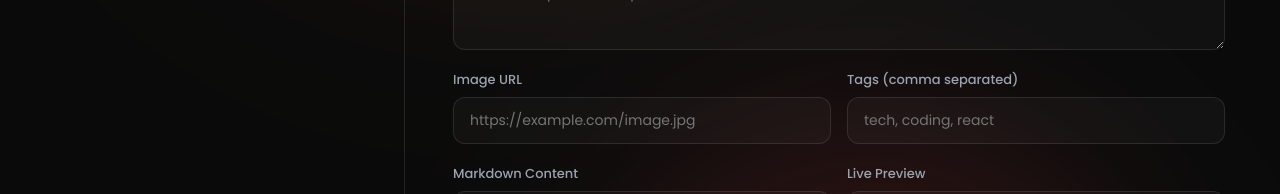
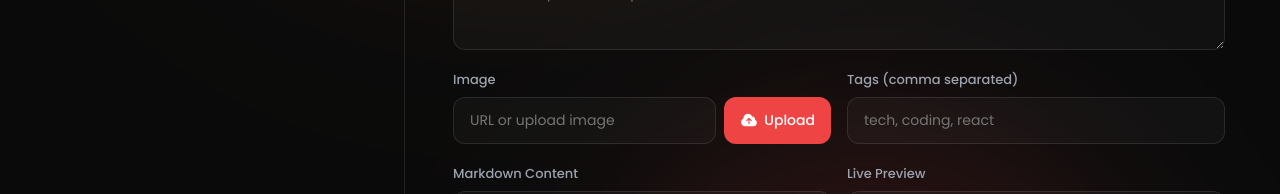
Before and after one commit to abibhaskara/Profile, a React (Vite) app: page /admin in a window 1280 px wide. Shown: the part 448-642 px from the top of the page. Built offline with nearby package versions, Linux system fonts and the light colour scheme; no server answers.

Commit message:
Add Cloudinary image upload feature for CMS

```diff
--- a/package.json
+++ b/package.json
@@ -16,6 +16,7 @@
     "@libsql/client": "^0.15.15",
     "@tailwindcss/vite": "^4.1.18",
     "better-sqlite3": "^12.5.0",
+    "cloudinary": "^2.8.0",
     "cors": "^2.8.5",
     "date-fns": "^4.1.0",
     "dotenv": "^17.2.3",
--- a/src/pages/AdminPage.jsx
+++ b/src/pages/AdminPage.jsx
@@ -2,7 +2,7 @@
 import { useState, useEffect } from 'react';
 import ReactMarkdown from 'react-markdown';
 import { motion } from 'framer-motion';
-import { HiPlus, HiPencil, HiTrash, HiCheck, HiXMark } from 'react-icons/hi2';
+import { HiPlus, HiPencil, HiTrash, HiCheck, HiXMark, HiCloudArrowUp } from 'react-icons/hi2';
 
 const AdminPage = () => {
     const [posts, setPosts] = useState([]);
@@ -15,6 +15,7 @@ const AdminPage = () => {
         image: '',
         tags: ''
     });
+    const [isUploading, setIsUploading] = useState(false);
 
     // API base URL - use relative path for production, localhost for dev
     const API_BASE = import.meta.env.DEV ? 'http://localhost:3001/api/posts' : '/api/posts';
@@ -93,6 +94,62 @@ const AdminPage = () => {
         } catch (error) {
             console.error(error);
             alert('Error saving post');
+        }
+    };
+
+    // Image upload handler
+    const handleImageUpload = async (e) => {
+        const file = e.target.files?.[0];
+        if (!file) return;
+
+        // Validate file type
+        if (!file.type.startsWith('image/')) {
+            alert('Please select an image file');
+            return;
+        }
+
+        // Validate file size (max 5MB)
+        if (file.size > 5 * 1024 * 1024) {
+            alert('Image size must be less than 5MB');
+            return;
+        }
+
+        setIsUploading(true);
+
+        try {
+            // Convert to base64
+            const reader = new FileReader();
+            reader.onload = async () => {
+                const base64 = reader.result;
+
+                const UPLOAD_URL = import.meta.env.DEV
+                    ? 'http://localhost:3001/api/upload'
+                    : '/api/upload';
+
+                const res = await fetch(UPLOAD_URL, {
+                    method: 'POST',
+                    headers: { 'Content-Type': 'application/json' },
+                    body: JSON.stringify({ image: base64 })
+                });
+
+                if (res.ok) {
+                    const data = await res.json();
+                    setFormData(prev => ({ ...prev, image: data.url }));
+                } else {
+                    const error = await res.json();
+                    alert('Upload failed: ' + (error.message || 'Unknown error'));
+                }
+                setIsUploading(false);
+            };
+            reader.onerror = () => {
+                alert('Failed to read file');
+                setIsUploading(false);
+            };
+            reader.readAsDataURL(file);
+        } catch (error) {
+            console.error('Upload error:', error);
+            alert('Upload failed');
+            setIsUploading(false);
         }
     };
 
@@ -452,14 +509,60 @@ const AdminPage = () => {
 
                         <div style={styles.formRow}>
                             <div style={styles.formGroup}>
-                                <label style={styles.label}>Image URL</label>
-                                <input
-                                    type="text"
-                                    style={styles.input}
-                                    value={formData.image}
-                                    onChange={e => setFormData({ ...formData, image: e.target.value })}
-                                    placeholder="https://example.com/image.jpg"
-                                />
+                                <label style={styles.label}>Image</label>
+                                <div style={{ display: 'flex', gap: '8px', alignItems: 'center' }}>
+                                    <input
+                                        type="text"
+                                        style={{ ...styles.input, flex: 1 }}
+                                        value={formData.image}
+                                        onChange={e => setFormData({ ...formData, image: e.target.value })}
+                                        placeholder="URL or upload image"
+                                    />
+                                    <input
+                                        type="file"
+                                        accept="image/*"
+                                        onChange={handleImageUpload}
+                                        style={{ display: 'none' }}
+                                        id="image-upload"
+                                    />
+                                    <motion.label
+                                        htmlFor="image-upload"
+                                        style={{
+                                            display: 'flex',
+                                            alignItems: 'center',
+                                            gap: '6px',
+                                            padding: '12px 16px',
+                                            background: isUploading ? 'rgba(255,255,255,0.05)' : 'var(--accent)',
+                                            color: 'white',
+                                            borderRadius: '12px',
+                                            fontSize: '14px',
+                                            fontWeight: '500',
+                                            cursor: isUploading ? 'wait' : 'pointer',
+                                            whiteSpace: 'nowrap'
+                                        }}
+                                        whileHover={!isUploading ? { scale: 1.02 } : {}}
+                                        whileTap={!isUploading ? { scale: 0.98 } : {}}
+                                    >
+                                        <HiCloudArrowUp size={18} />
+                                        {isUploading ? 'Uploading...' : 'Upload'}
+                                    </motion.label>
+                                </div>
+                                {formData.image && (
+                                    <div style={{ marginTop: '12px' }}>
+                                        <img
+                                            src={formData.image}
+                                            alt="Preview"
+                                            style={{
+                                                maxWidth: '200px',
+                                                maxHeight: '120px',
+                                                borderRadius: '8px',
+                                                border: '1px solid var(--border)',
+                                                objectFit: 'cover'
+                                            }}
+                                            onError={(e) => e.target.style.display = 'none'}
+                                        />
+                                    </div>
+                                )}
                             </div>
                             <div style={styles.formGroup}>
                                 <label style={styles.label}>Tags (comma separated)</label>
```
Also changed, not shown: api/upload.js (added, +64 -0 lines), 1 other file (tests, documents, lock files or other folders).
